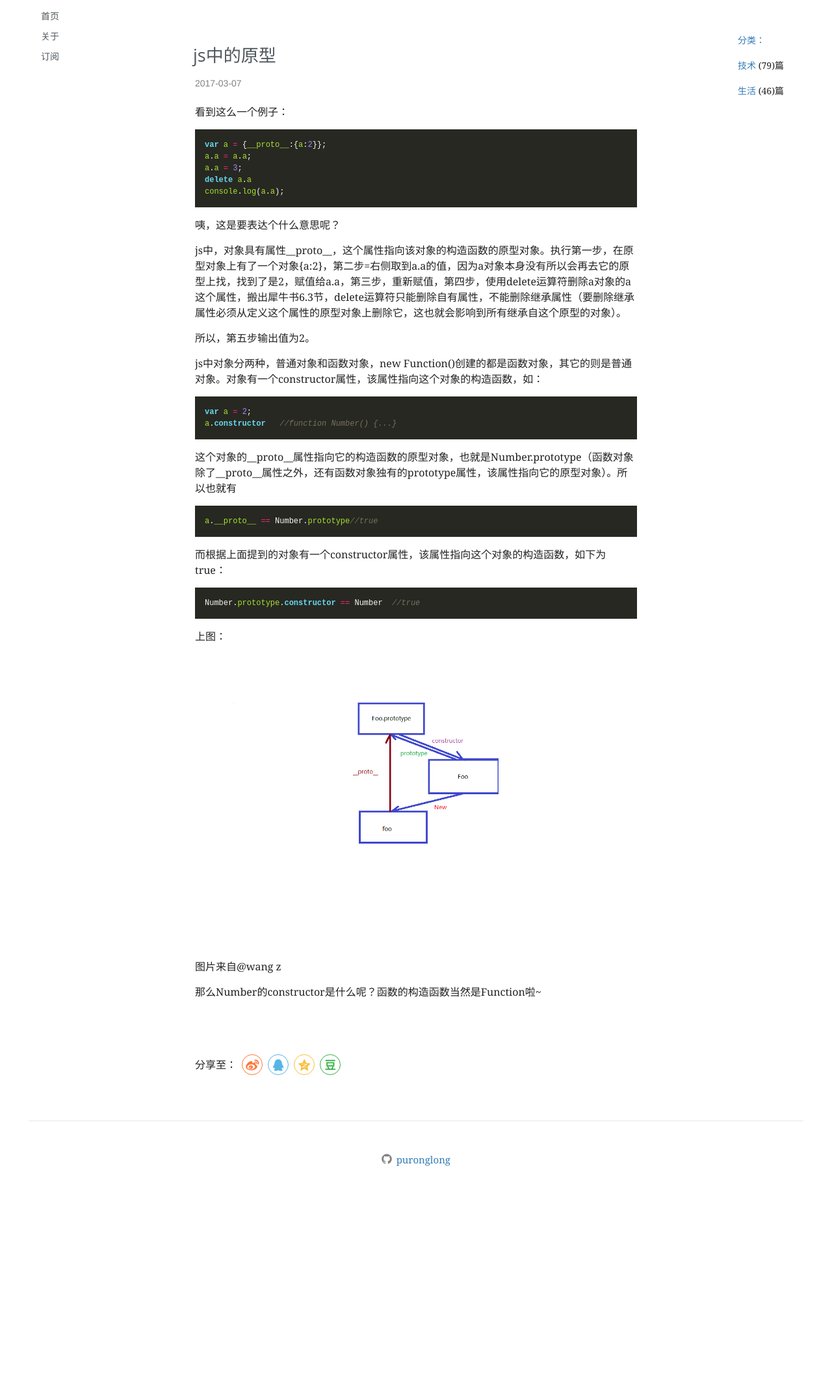
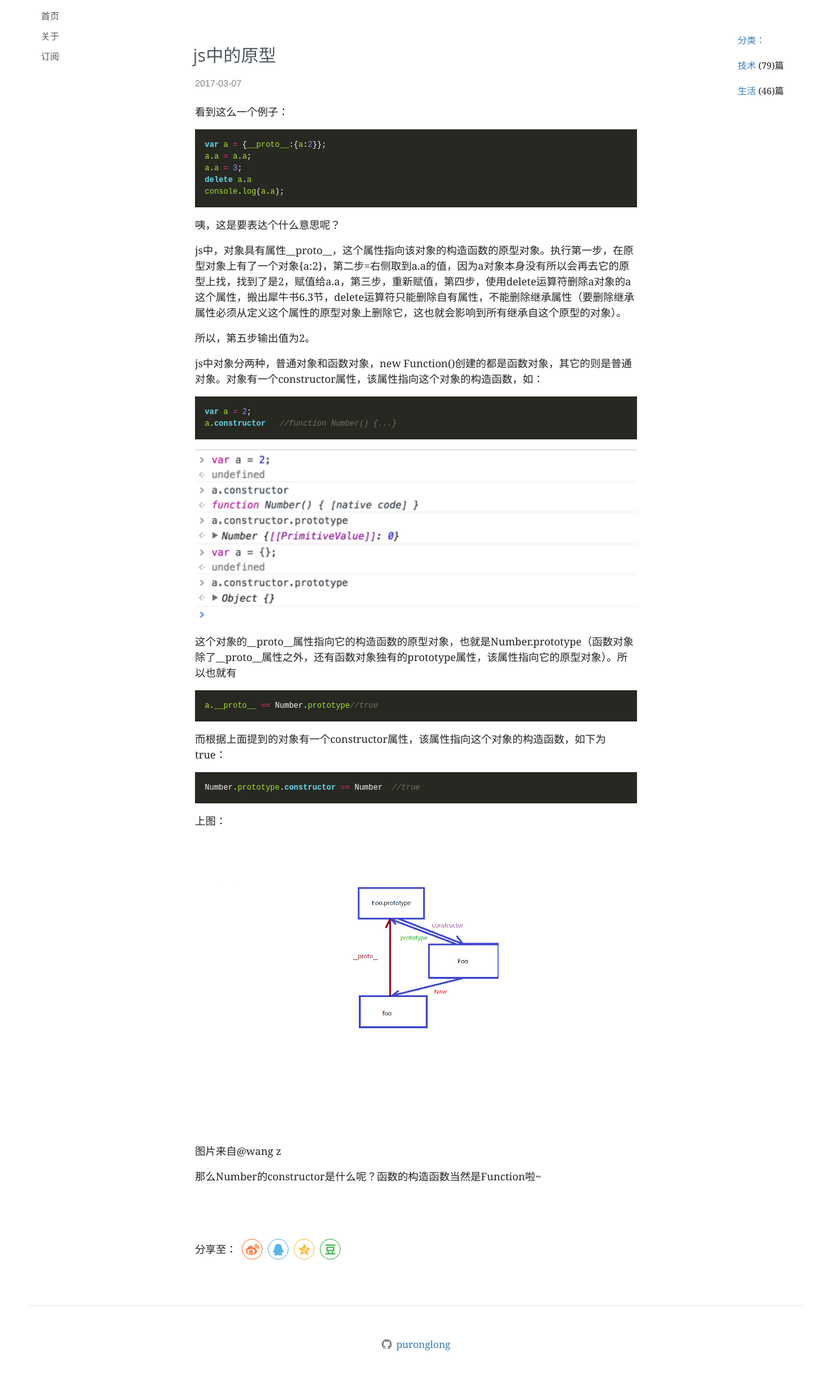
Before and after one commit to PuRonglong/blog, a Jekyll site: the page built from _posts/2017-3-7-js原型.md, in a window 1280 px wide. Shown: the whole page at 65% size. Built offline with Jekyll 4.4.1, drawn with Linux system fonts in a browser that asks for light colours; nearby versions of some CDN libraries; comment, search, counter and statistics services are not loaded; before the commit the page ends 1850 px from its top, so only the background shows below that.

Commit message:
no message

````diff
--- a/_posts/2017-3-7-js原型.md
+++ b/_posts/2017-3-7-js原型.md
@@ -34,6 +34,8 @@ var a = 2;
 a.constructor	//function Number() {...}
 ```
 
+<img src="" data-src="{{site.url}}/images/article/2017-3-7/2.png">
+
 这个对象的__proto__属性指向它的构造函数的原型对象，也就是Number.prototype（函数对象除了__proto__属性之外，还有函数对象独有的prototype属性，该属性指向它的原型对象）。所以也就有
 
 ```js
````
Also changed, not shown: images/article/2017-3-7/2.png (added).
